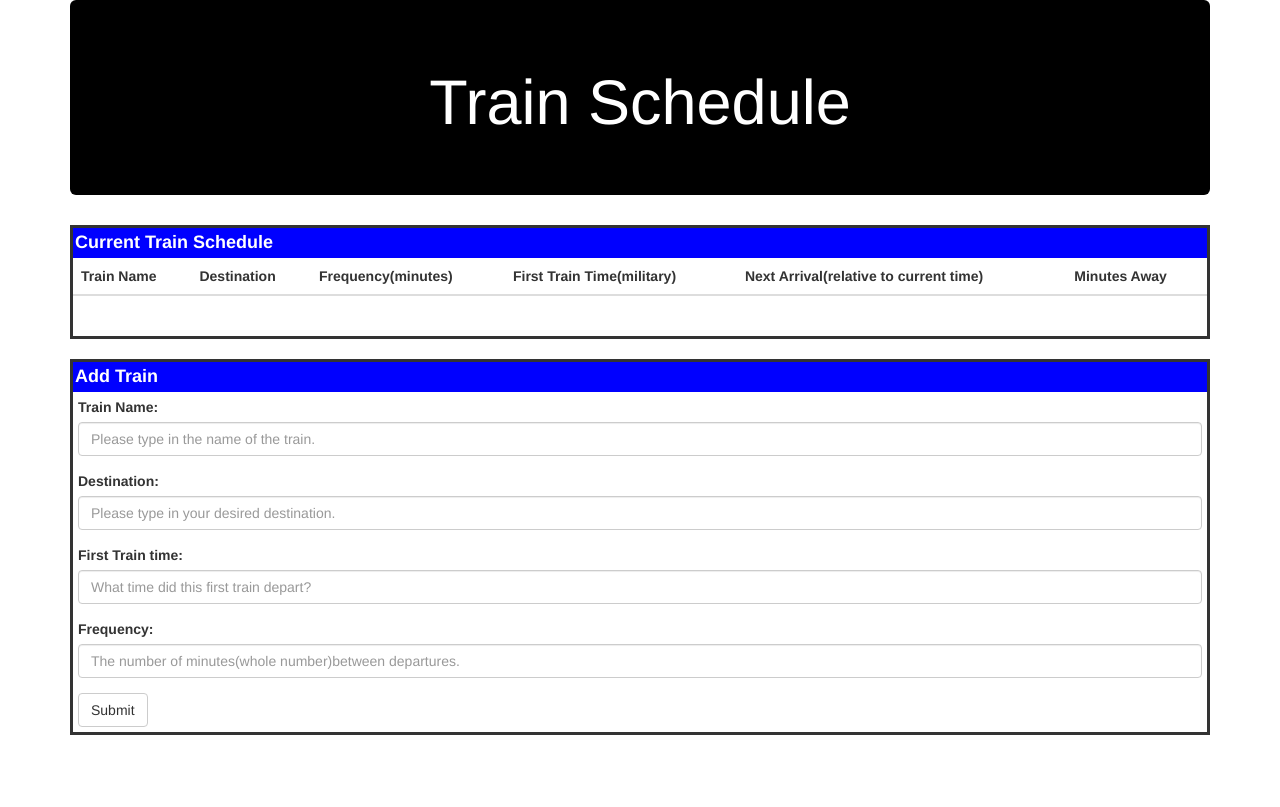
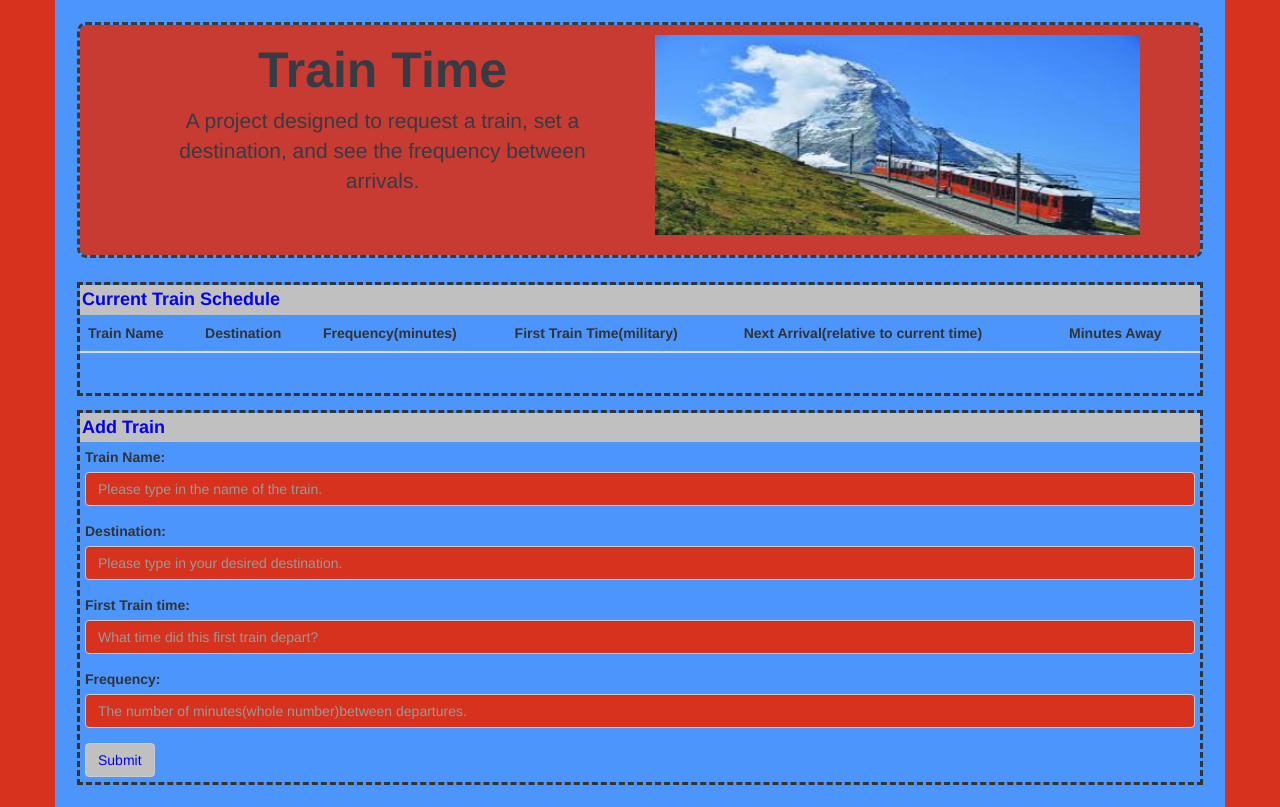
Before and after one commit to Trie0037/TrainScheduler, a plain HTML site: page index.html in a window 1280 px wide. Drawn offline with nearby package versions, Linux system fonts and the light colour scheme; no server answers.

Commit message:
modified

```diff
--- a/assets/style.css
+++ b/assets/style.css
@@ -0,0 +1,24 @@
+body {
+    background: rgb(214,50, 29);
+    position: absolute;
+    width: 100%;
+}
+
+.container {
+    background-color: rgb(76, 149, 252);
+    padding: 25px;
+}
+
+.jumbotron {
+    outline-style: dashed;
+    height: 100%;
+    font-size: 50px;
+    padding: 10px;
+    padding-bottom: 20px;
+    opacity: 0.9;
+}
+
+#submit-btn {
+    background-color: silver;
+    color: rgb(0, 0, 255);
+}
--- a/index.html
+++ b/index.html
@@ -2,22 +2,42 @@
 <html lang="en">
 
 <head>
+    <link rel="stylesheet" href="https://maxcdn.bootstrapcdn.com/bootstrap/3.3.7/css/bootstrap.min.css" integrity="sha384-BVYiiSIFeK1dGmJRAkycuHAHRg32OmUcww7on3RYdg4Va+PmSTsz/K68vbdEjh4u"
+    crossorigin="anonymous">
+    <link rel="stylesheet" href="assets/style.css">
     <meta charset="UTF-8">
     <meta name="viewport" content="width=device-width, initial-scale=1.0">
     <meta http-equiv="X-UA-Compatible" content="ie=edge">
-    <link rel="stylesheet" href="https://maxcdn.bootstrapcdn.com/bootstrap/3.3.7/css/bootstrap.min.css" integrity="sha384-BVYiiSIFeK1dGmJRAkycuHAHRg32OmUcww7on3RYdg4Va+PmSTsz/K68vbdEjh4u"
-        crossorigin="anonymous">
+
     <title>Train Time</title>
 
 </head>
 
 <body>
     <div class=container>
-        <div class=jumbotron style="text-align: center; background-color: black; color: white;">
-            <h1>Train Schedule</h1>
+        <div class=jumbotron style="background: rgb(214,50, 29)">
+
+            <div class="row">
+                <div class="col-md-6 text-center">
+            <strong>Train Time</strong>
+            <p>A project designed to request a train, set a destination,
+               and see the frequency between arrivals.
+            </p>
         </div>
-        <div style="border: solid 3px;">
-            <div class="emplyHeader" style="background-color: blue; color: white; padding: 2px;">
+
+        <div class="col-md-6 text-center">
+                <div class="profileImage">
+                <img id="profilePic" style="height: 200px; width: 100%;"
+                src="../TrainScheduler/assets/images/Train.jpeg">
+            </img>
+        </div>
+        </div>
+        </div>
+        </div>
+
+
+        <div style="outline-style: dashed;">
+            <div class="emplyHeader" style="background-color: silver; color: rgb(0, 0, 255); padding: 2px;">
                 <strong style="font-size: 18px">Current Train Schedule</strong>
             </div>
             <div>
@@ -33,9 +53,6 @@
                         </tr>
                     </thead>
                     <tbody>
-
-
-
                     </tbody>
                 </table>
             </div>
@@ -43,32 +60,37 @@
         </div>
         <br>
 
-
-        <div class="add-train" style="border: solid;">
-            <div class=panelheading style="background-color: blue; color: white; padding: 2px;">
+        <div class="add-train" style="outline-style: dashed;">
+            <div class=panelheading style="background-color: silver; color: rgb(0, 0, 255); padding: 2px;">
                 <strong style="font-size: 18px">Add Train</strong>
             </div>
             <form style="padding: 5px;">
                 <div class="form-group">
                     <label for="train-name">Train Name:</label>
-                    <input type="text" required class="form-control" id="train-name" placeholder="Please type in the name of the train.">
+                    <input type="text" required class="form-control" id="train-name" placeholder="Please type in the name of the train."
+                    style="background: rgb(214,50, 29)">
                 </div>
                 <div class="form-group">
                     <label for="destination">Destination:</label>
-                    <input type="text" required class="form-control" id="destination" placeholder="Please type in your desired destination.">
+                    <input type="text" required class="form-control" id="destination" placeholder="Please type in your desired destination."
+                    style="background: rgb(214,50, 29);">
                 </div>
                 <div class="form-group">
                     <label for="first-train">First Train time:</label>
-                    <input type="text" required class="form-control" id="first-train" placeholder="What time did this first train depart?">
+                    <input type="text" required class="form-control" id="first-train" placeholder="What time did this first train depart?"
+                    style="background: rgb(214,50, 29)">
                 </div>
 
                 <div class="form-group">
                     <label for="frequency">Frequency:</label>
-                    <input type="number" required class="form-control" id="frequency" type="number" min="0" placeholder="The number of minutes(whole number)between departures.">
+                    <input type="number" required class="form-control" id="frequency" type="number" min="0" placeholder="The number of minutes(whole number)between departures."
+                    style="background: rgb(214,50, 29)">
                 </div>
                 <button type="submit" class="btn btn-default" id="submit-btn">Submit</button>
             </form>
         </div>
+
+
     </div>
 
     <script src="https://code.jquery.com/jquery.js"></script>
```
Also changed, not shown: assets/images/TScheduler.png (added), assets/images/Train.jpeg (added), assets/images/Train.png (added).
